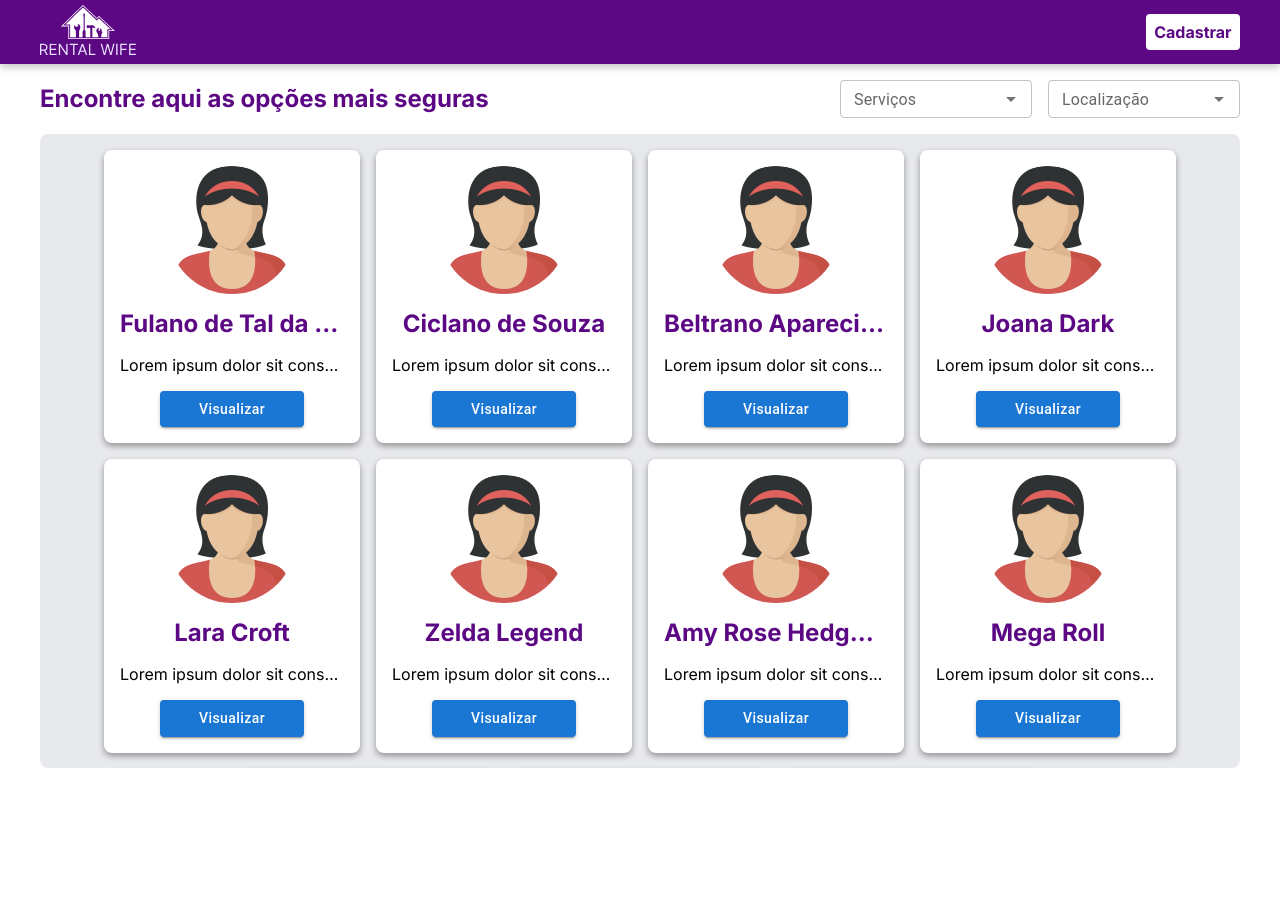
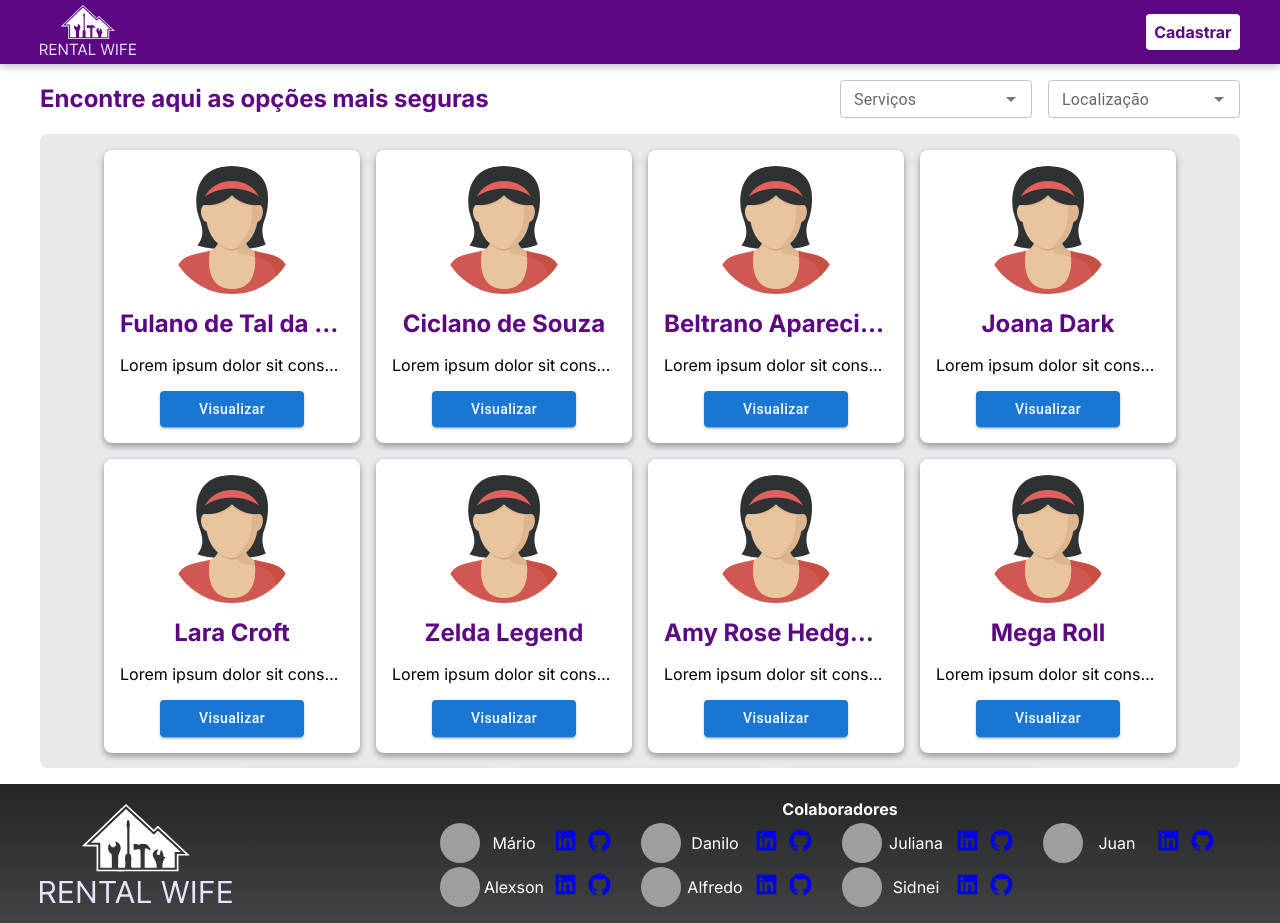
Before and after one commit to dexter2k8/rental-wife, a React (Vite) app: page /home in a window 1280 px wide. Before the commit the page ends 800 px from the top, so only its background shows below. Built offline with nearby package versions, Linux system fonts and the light colour scheme; grey boxes are pictures that could not be loaded.

Commit message:
footer created

```diff
--- a/src/layouts/CardList/index.tsx
+++ b/src/layouts/CardList/index.tsx
@@ -1,6 +1,5 @@
 import styles from "./styles.module.css";
 import { Avatar, Button } from "@mui/material";
-import woman from "../../assets/woman.png";
 
 interface ICardListProps {
   id: number;
--- /dev/null
+++ b/src/layouts/Footer/index.tsx
@@ -0,0 +1,93 @@
+import styles from "./styles.module.css";
+import logoFooter from "../../assets/logoWhite.svg";
+import { Avatar } from "@mui/material";
+import { AiFillGithub, AiFillLinkedin } from "react-icons/ai";
+
+export interface IEquip {
+  id: number;
+  nome: string;
+  img: string;
+  linkedIn: string;
+  github: string;
+}
+
+const Footer = () => {
+  return (
+    <footer className={styles.container}>
+      <div className={styles.content}>
+        <img src={logoFooter} alt="logo" />
+        <div className={styles.members}>
+          <h3>Colaboradores</h3>
+          <ul>
+            {teamMembers.map((el) => (
+              <li key={el.id}>
+                <Avatar src={el.img} />
+                <span>{el.nome}</span>
+                <a href={el.linkedIn} target="_blank">
+                  <AiFillLinkedin size={25} />
+                </a>
+                <a href={el.github} target="_blank">
+                  <AiFillGithub size={25} />
+                </a>
+              </li>
+            ))}
+          </ul>
+        </div>
+      </div>
+    </footer>
+  );
+};
+
+export default Footer;
+
+const teamMembers: Array<IEquip> = [
+  {
+    id: 1,
+    nome: "Mário",
+    img: "https://avatars.githubusercontent.com/u/105565220?v=4",
+    linkedIn: "https://www.linkedin.com/in/mariolucass/",
+    github: "https://github.com/mariolucass",
+  },
+  {
+    id: 2,
+    nome: "Danilo",
+    img: "https://avatars.githubusercontent.com/u/30331948?v=4",
+    linkedIn: "https://www.linkedin.com/in/daniloacardoso/",
+    github: "https://github.com/DaniloCardoso93",
+  },
+  {
+    id: 3,
+    nome: "Juliana",
+    img: "https://avatars.githubusercontent.com/u/106631577?v=4",
+    linkedIn: "https://www.linkedin.com/in/juliana-tissiani-diorio-4b1553165/",
+    github: "https://github.com/JulianaDiorio",
+  },
+  {
+    id: 4,
+    nome: "Juan",
+    img: "https://avatars.githubusercontent.com/u/106753628?v=4",
+    linkedIn: "https://www.linkedin.com/in/juansgarbi/",
+    github: "https://github.com/JuanSgarbi",
+  },
+  {
+    id: 5,
+    nome: "Alexson",
+    img: "https://avatars.githubusercontent.com/u/105828867?v=4",
+    linkedIn: "https://www.linkedin.com/in/alexsonpereira",
+    github: "https://github.com/AlexsonPereira",
+  },
+  {
+    id: 6,
+    nome: "Alfredo",
+    img: "https://avatars.githubusercontent.com/u/101817225?v=4",
+    linkedIn: "https://www.linkedin.com/in/alfredopfneto/",
+    github: "https://github.com/Alfredo-Fontinele",
+  },
+  {
+    id: 7,
+    nome: "Sidnei",
+    img: "https://avatars.githubusercontent.com/u/104247636?v=4",
+    linkedIn: "https://www.linkedin.com/in/sidnei-alves-20b547a5/",
+    github: "https://github.com/dexter2k8/",
+  },
+];
--- /dev/null
+++ b/src/layouts/Footer/styles.module.css
@@ -0,0 +1,41 @@
+.container {
+  background: rgb(71, 73, 74);
+  background-image: linear-gradient(to bottom, #232526, #414345);
+  padding: 1rem;
+  margin-top: 1rem;
+  overflow: auto;
+}
+
+.content {
+  max-width: 75rem;
+  margin: 0 auto;
+  display: flex;
+  align-items: center;
+  justify-content: space-between;
+  gap: 1rem;
+}
+
+.content img {
+  width: 12rem;
+}
+
+.members {
+  color: var(--secondary-color);
+  text-align: center;
+}
+
+.members ul {
+  display: grid;
+  grid-template-columns: repeat(4, 1fr);
+  gap: 0.25rem;
+  width: 50rem;
+  margin-top: 0.25rem;
+}
+
+.members ul li {
+  display: grid;
+  grid-template-columns: 1fr 2fr 1fr 1fr;
+  align-items: center;
+  width: 11rem;
+  text-align: center;
+}
--- a/src/layouts/Header/styles.module.css
+++ b/src/layouts/Header/styles.module.css
@@ -8,7 +8,7 @@
   display: flex;
   align-items: center;
   justify-content: space-between;
-  max-width: 1200px;
+  max-width: 75rem;
   height: 4rem;
   margin: 0 auto;
 }
--- a/src/pages/Home/index.tsx
+++ b/src/pages/Home/index.tsx
@@ -4,6 +4,8 @@ import { Link } from "react-router-dom";
 import Filter from "../../components/Filter";
 import CardList from "../../layouts/CardList";
 import woman from "../../assets/woman.png";
+import Footer from "../../layouts/Footer";
+import Transition from "../../components/Transition";
 
 const Home = () => {
   return (
@@ -13,6 +15,7 @@ const Home = () => {
           <Link to="/register">Cadastrar</Link>
         </div>
       </Header>
+      <Transition>
         <div className={styles.content}>
           <section>
             <h2>Encontre aqui as opções mais seguras</h2>
@@ -23,6 +26,8 @@ const Home = () => {
           </section>
           <CardList user={users} />
         </div>
+      </Transition>
+      <Footer />
     </>
   );
 };
--- a/src/pages/Home/styles.module.css
+++ b/src/pages/Home/styles.module.css
@@ -15,7 +15,7 @@
 }
 
 .content {
-  max-width: 1200px;
+  max-width: 75rem;
   margin: 0 auto;
 }
 
```
Lines whose indentation alone changed are shown as unchanged.
